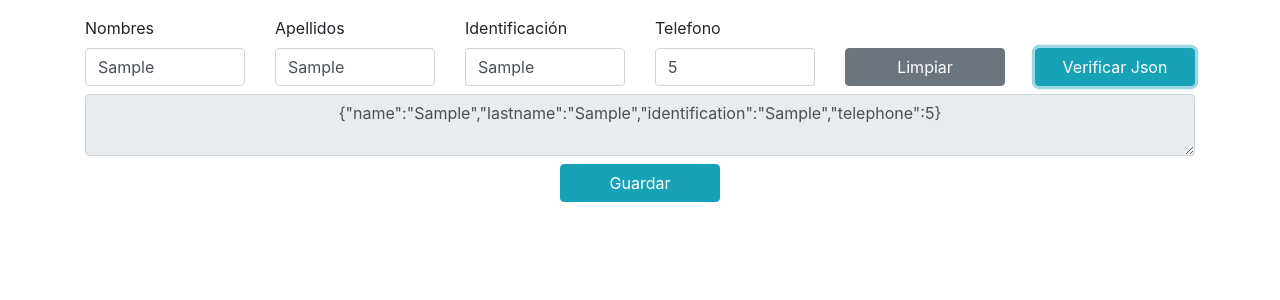
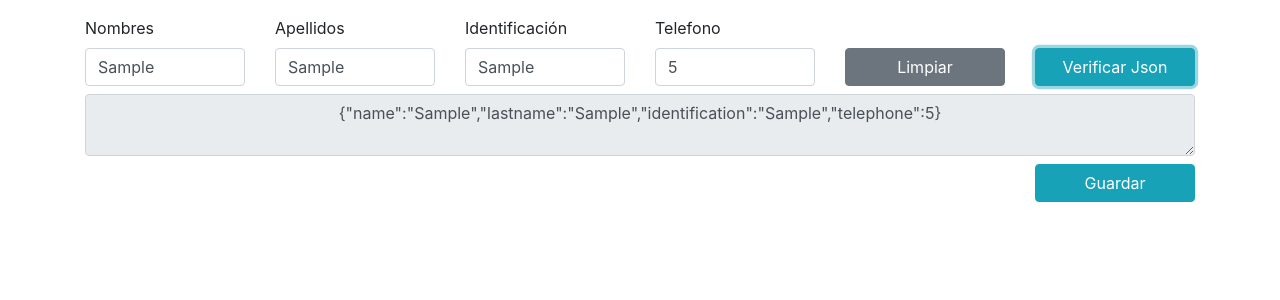
Before and after one commit to nildiert/reactiveForms, an Angular app: page / in a window 1280 px wide. Both pictures are taken after typing "Sample", "Sample", "Sample", "5" into the empty fields and a click on the button "Verificar Json". Shown: the top 300 px of the page. Built offline with nearby package versions, Linux system fonts and the light colour scheme.

Commit message:
Fixing all errors

```diff
--- a/src/app/app.module.ts
+++ b/src/app/app.module.ts
@@ -6,6 +6,7 @@ import { ReactiveFormsModule, FormsModule } from '@angular/forms';
 import { AppComponent } from './app.component';
 import { FormularioComponent } from './formulario/formulario.component';
 import { ListComponent } from './formulario/list/list.component';
+import { UserTextareaShowService } from './services/shared/user-textarea-show.service';
 
 
 
@@ -24,7 +25,7 @@ import { ListComponent } from './formulario/list/list.component';
     ReactiveFormsModule,
     FormsModule,
   ],
-  providers: [UserSharedService],
+  providers: [UserSharedService, UserTextareaShowService],
   bootstrap: [AppComponent]
 })
 export class AppModule { }
--- a/src/app/formulario/formulario.component.html
+++ b/src/app/formulario/formulario.component.html
@@ -1,4 +1,4 @@
-<form novalidate [formGroup]="user" (ngSubmit)="onSubmit(user.value)">
+<form novalidate [formGroup]="user" (ngSubmit)="onSubmit(user.value)" class="pb-2">
   <div class="row">
       <div class="col-lg-2 col-md-6">
         <label for="">Nombres</label>
@@ -63,10 +63,15 @@
         ></textarea>
     </div>
   </div><!-- Fin del row -->
+  <div class="row justify-content-end">
+    <div class="col-md-12 col-lg-2 align-items-end" *ngIf="formValidate">
+      <button type="button"  (click)="sendDataTable(user.value)"  class=" btn btn-info btn-block">Guardar</button>
+    </div>
+  </div>
 </form>
 <div class="row">
   <div *ngIf="alert" class="col-12 mt-2 alert alert-danger" role="alert">
     Llena todos los campos o verifica que estas ingresando los valores correctos!!
   </div>
 </div>
-<app-list *ngIf="listValidate" [listForm]="reactiveForm"></app-list>
+<app-list [listchild]="listFormEmit" class="mt-2"></app-list>
--- a/src/app/formulario/formulario.component.ts
+++ b/src/app/formulario/formulario.component.ts
@@ -1,35 +1,45 @@
-import { FormGroup, FormControl, FormBuilder, Validators } from '@angular/forms';
-import { Component, OnInit } from '@angular/core';
+import {
+  FormGroup,
+  FormControl,
+  FormBuilder,
+  Validators
+} from "@angular/forms";
+import { Component, OnInit, EventEmitter, Output } from "@angular/core";
+import { User } from "../user";
 
 @Component({
-  selector: 'app-formulario',
-  templateUrl: './formulario.component.html',
-  styleUrls: ['./formulario.component.css']
+  selector: "app-formulario",
+  templateUrl: "./formulario.component.html",
+  styleUrls: ["./formulario.component.css"]
 })
 export class FormularioComponent implements OnInit {
-
   public formValidate: boolean = false;
-  public listValidate: boolean = false;
-  public listInfo: string = '';
+  public listInfo: string = "";
   public alert: boolean = false;
   public user: FormGroup;
-  constructor(private fb: FormBuilder) { }
+  public reactiveForm: string = "";
+  public listFormEmit: EventEmitter<User> = new EventEmitter();
+  public printTable: User[] = [];
+
+
+  constructor(private fb: FormBuilder) {}
 
   ngOnInit() {
     this.user = this.fb.group({
-      name : '',
-      lastname : '',
-      identification : '',
-      telephone : ''
-
+      name: "",
+      lastname: "",
+      identification: "",
+      telephone: ""
     });
   }
 
-
-
-  reactiveForm = '';
   onSubmit(value: any): void {
-    if (value.name !== '' && value.lastname !== '' && value.identification !== '' && (value.telephone !== '' && value.telephone !== null)) {
+    if (
+      value.name !== "" &&
+      value.lastname !== "" &&
+      value.identification !== "" &&
+      (value.telephone !== "" && value.telephone !== null)
+    ) {
       this.reactiveForm = JSON.stringify(value);
       this.formValidate = true;
       this.listValidate = true;
@@ -40,17 +50,19 @@ export class FormularioComponent implements OnInit {
   }
 
   cleanReactiveForm() {
-
-    this.user.controls['name'].setValue('');
-    this.user.controls['lastname'].setValue('');
-    this.user.controls['identification'].setValue('');
-    this.user.controls['telephone'].setValue('');
+    this.user.controls["name"].setValue("");
+    this.user.controls["lastname"].setValue("");
+    this.user.controls["identification"].setValue("");
+    this.user.controls["telephone"].setValue("");
     this.formValidate = false;
-    this.listValidate = false;
-
-
     this.alert = false;
   }
 
-
+  sendDataTable(object: User) {
+    this.printTable.push(object);
+    this.listFormEmit.emit(this.printTable);
+    setTimeout(() => {
+      this.cleanReactiveForm();
+    }, 200);
+  }
 }
--- a/src/app/formulario/list/list.component.html
+++ b/src/app/formulario/list/list.component.html
@@ -1,12 +1,8 @@
-<div class="row justify-content-center">
-  <div class="col-md-12 col-sm-12 col-lg-2 mb-2">
-    <button class="btn btn-info btn-block " (click)="sendToList()">Guardar</button>
-  </div>
-</div>
+
 <div class="row">
   <div class="col-12">
     <div class="table-responsive">
-        <table *ngIf="showList" class="table">
+        <table *ngIf="listUser.length > 0" class="table">
           <thead>
             <th>Nombres</th>
             <th>Apellidos</th>
--- a/src/app/formulario/list/list.component.ts
+++ b/src/app/formulario/list/list.component.ts
@@ -2,6 +2,7 @@ import { UserSharedService } from "./../../services/shared/user-shared.service";
 import { User } from "./../../user";
 import { Component, OnInit, Input, Output } from "@angular/core";
 import { EventEmitter } from "events";
+import { Observable } from "rxjs/Observable";
 
 @Component({
   selector: "app-list",
@@ -10,28 +11,24 @@ import { EventEmitter } from "events";
 })
 export class ListComponent implements OnInit {
   public showList: boolean = false;
-  @Input("listForm") listchild;
+  // tslint:disable-next-line:no-input-rename
+  @Input() listchild: User[] = [];
   list = null;
   listUser: User[] = [];
 
   event = null;
 
-  constructor(private userShared: UserSharedService) {}
+  constructor(private userShared: UserSharedService) {
 
-  ngOnInit() {}
+  }
 
-  sendToList() {
-    this.list = JSON.parse(this.listchild);
-    this.listUser.push(this.list);
+  ngOnInit() {
+    this.listchild.subscribe((data: User[]): Observable<User> => {
+      this.listUser = data;
+    });
+  }
 
-    this.showList = true;
 
-    document.getElementById('name')['value'] = '';
-    document.getElementById('lastname')['value'] = '';
-    document.getElementById('identification')['value'] = '';
-    document.getElementById('telephone')['value'] = '';
-    document.getElementById('jSonString')['value'] = '';
-  }
 
   sendToModal(object: User) {
     this.userShared.setUserAlert(object);
--- /dev/null
+++ b/src/app/services/shared/user-textarea-show.service.ts
@@ -0,0 +1,18 @@
+import { Subject } from 'rxjs/Subject';
+import { Injectable } from '@angular/core';
+
+@Injectable()
+export class UserTextareaShowService {
+
+  textArea: Subject<any> = new Subject<any>();
+  constructor() { }
+
+
+  getUserTextAreaShow() {
+    return this.textArea;
+  }
+
+  setUserTexAreaShow(textArea: any) {
+    this.textArea.next(textArea);
+  }
+}
```
Also changed, not shown: 1 other file (tests, documents, lock files or other folders).
